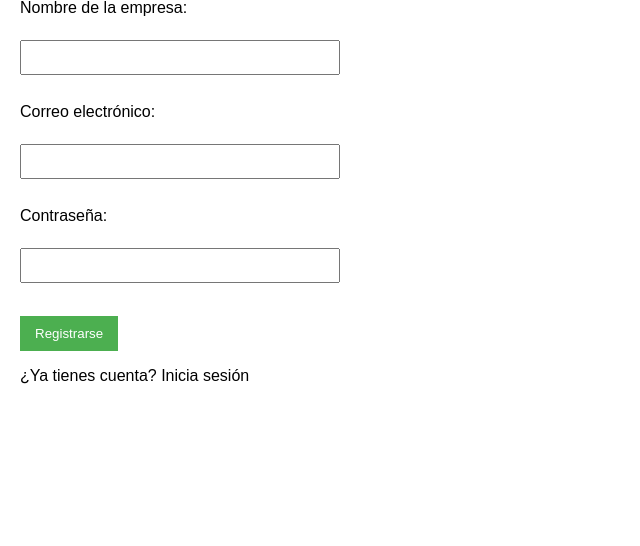
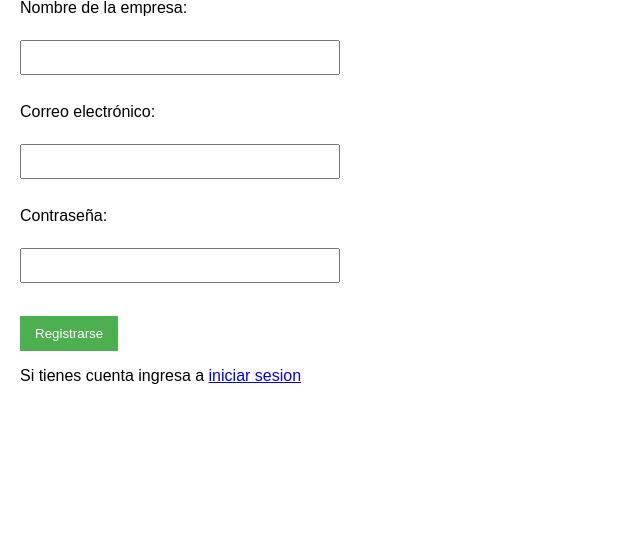
Before and after one commit to carlotee/eva1_EcoEnergy, a Django app: page /usuarios/registro/ in a window 1280 px wide. Shown: the part 81-627 px from the top of the page, without its empty margins (0-640 px from the left). Run offline with Django 5.2, Linux system fonts and the light colour scheme.

Commit message:
registro hecho

```diff
--- a/usuarios/templates/usuarios/registro_empresa.html
+++ b/usuarios/templates/usuarios/registro_empresa.html
@@ -43,8 +43,7 @@
         <input type="password" name="password"><br><br>
 
         <button type="submit">Registrarse</button>
+        <p>Si  tienes cuenta ingresa a  <a href="{% url 'login_empresa' %}">iniciar sesion</a></p>
     </form>
-
-    <p>¿Ya tienes cuenta? Inicia sesión</a></p>
 </body>
 </html>
```
